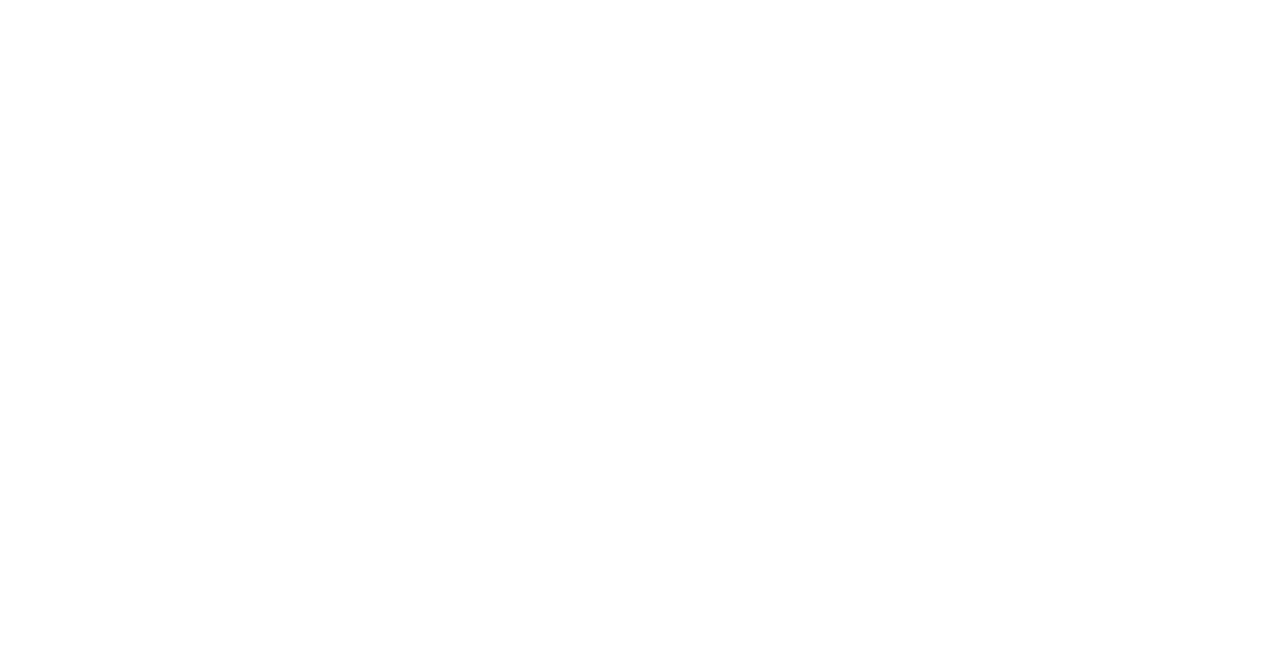
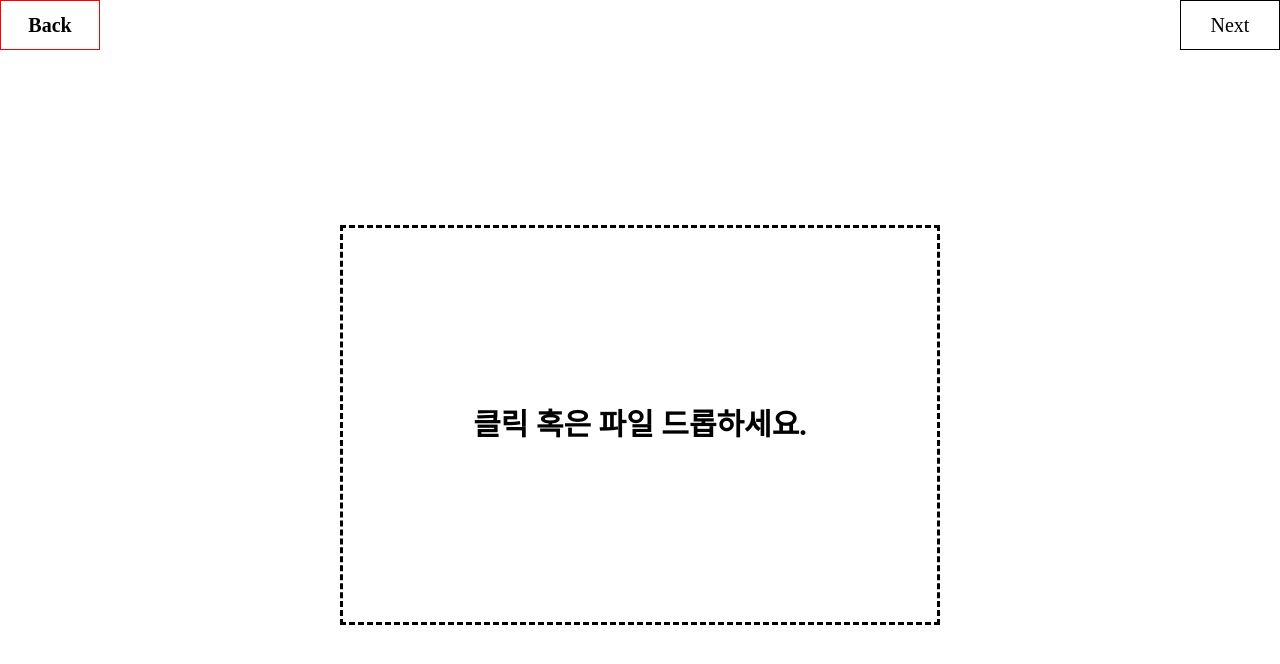
Before and after one commit to rijfe/r3f-ts, a React (Create React App) app: page /load in a window 1280 px wide. Before the commit this address had no page. Shown: the top 664 px of the page. Built offline with nearby package versions, Linux system fonts and the light colour scheme.

Commit message:
feat: stl load 성공

```diff
--- a/package.json
+++ b/package.json
@@ -4,6 +4,7 @@
   "private": true,
   "dependencies": {
     "@react-three/cannon": "^6.6.0",
+    "@react-three/drei": "^9.97.0",
     "@react-three/fiber": "^8.15.15",
     "@testing-library/jest-dom": "^5.17.0",
     "@testing-library/react": "^13.4.0",
--- a/src/App.tsx
+++ b/src/App.tsx
@@ -5,6 +5,7 @@
 import LoginPage from "./pages/LoginPage";
 import MainPage from "./pages/MainPage";
 import FallingCubePage from "./pages/FallingCubePage";
+import STLLoadPage from "./pages/STLLoadPage";
 
 function App() {
   return (
@@ -16,6 +17,7 @@
           <Route path="/login" element={<LoginPage/>}/>
           <Route path="/main" element={<MainPage/>}/>
           <Route path="/falling" element={<FallingCubePage/>}/>
+          <Route path="/load" element={<STLLoadPage/>}/>
         </Routes>
       </Router>
     </Container>
--- a/src/pages/FallingCubePage.tsx
+++ b/src/pages/FallingCubePage.tsx
@@ -2,11 +2,14 @@
 import styled from "styled-components";
 import { Canvas } from "@react-three/fiber";
 import { Physics } from "@react-three/cannon";
+import { OrbitControls } from "@react-three/drei";
+import { useNavigate } from "react-router-dom";
 
 import Plane from "../components/Plane";
 import Cube from "../components/Cube";
 
 function FallingCubePage(){
+    const navigate = useNavigate();
     const [ready, setReady] = useState<boolean>(false);
 
     useEffect(()=>{
@@ -16,6 +19,23 @@
 
     return(
         <FallingCubePageContainer>
+            <HeadContainer>
+                <PageMoveBtn
+                    onClick={()=>{
+                        navigate("/main");
+                    }}
+                >
+                    Back
+                </PageMoveBtn>
+
+                <PageMoveBtn
+                    onClick={()=>{
+                        navigate("/load");
+                    }}
+                >
+                    Next
+                </PageMoveBtn>
+            </HeadContainer>
             <Canvas dpr={[1,2]} shadows camera={{position:[-5,5,5], fov: 50}}>
                 <ambientLight />
                 <spotLight position={[10,10,10]} angle={0.25} penumbra={1} decay={0} intensity={Math.PI} castShadow/>
@@ -26,6 +46,7 @@
                     <Cube position={[-0.45, 9, 0.25]} />
                     {ready && <Cube position={[-0.45, 10, 0.25]} />}
                 </Physics>
+                <OrbitControls/>
             </Canvas>
         </FallingCubePageContainer>
     );
@@ -37,4 +58,26 @@
     display: flex;
     width: 100%;
     height: 100%;
+    flex-direction: column;
 `;
+
+const HeadContainer = styled.div`
+    display: flex;
+    width: 100%;
+    justify-content: space-between;
+`;
+
+const PageMoveBtn = styled.div`
+    display:flex;
+    justify-content: center;
+    align-items: center;
+    width: 10rem;
+    height: 5rem;
+    border: 1px solid;
+    font-size:2rem;
+
+    &:hover{
+        border-color:red;
+        font-weight: 900;
+    }
+`;
--- a/src/pages/MainPage.tsx
+++ b/src/pages/MainPage.tsx
@@ -13,6 +13,31 @@
 
     return(
         <MainPageContainer>
+            <HeadContainer>
+                <PageMoveBtn
+                    onClick={()=>{
+                        navigate("/login");
+                    }}
+                >
+                    Back
+                </PageMoveBtn>
+
+                <ResetBtn onClick={()=>{
+                    setNum(1);
+                    setNum2(1);
+                }}>
+                    RESET
+                </ResetBtn>
+
+                <PageMoveBtn
+                    onClick={()=>{
+                        navigate("/falling");
+                    }}
+                >
+                    Next
+                </PageMoveBtn>
+            </HeadContainer>
+
             <Canvas>
                 <ambientLight intensity={Math.PI / 2}/>
                 <spotLight position={[10,10,10]} angle={0.15} penumbra={1} decay={0} intensity={Math.PI}/>
@@ -20,21 +45,6 @@
                 <Box position={[-1.2, 0, 0]} num={num} setNum={setNum}/>
                 <Box position={[1.2, 0, 0]} num={num2} setNum={setNum2}/>
             </Canvas>
-
-            <PageMoveBtn
-                onClick={()=>{
-                    navigate("/falling")
-                }}
-            >
-                ➡️
-            </PageMoveBtn>
-
-            <ResetBtn onClick={()=>{
-                setNum(1);
-                setNum2(1);
-            }}>
-                RESET
-            </ResetBtn>
         </MainPageContainer>
     );
 }
@@ -43,8 +53,15 @@
 
 const MainPageContainer = styled.div`
     display: flex;
+    flex-direction: column;
     width: 100%;
     height: 100%;
+`;
+
+const HeadContainer = styled.div`
+    display: flex;
+    width: 100%;
+    justify-content: space-between;
 `;
 
 const PageMoveBtn = styled.div`
@@ -54,7 +71,13 @@
     width: 10rem;
     height: 5rem;
     border: 1px solid;
-`
+    font-size:2rem;
+
+    &:hover{
+        border-color:red;
+        font-weight: 900;
+    }
+`;
 
 
 const ResetBtn = styled.div`
@@ -64,4 +87,5 @@
     width: 10rem;
     height: 5rem;
     border: 1px solid;
+    font-size:1.5rem;
 `
--- /dev/null
+++ b/src/pages/STLLoadPage.tsx
@@ -0,0 +1,150 @@
+import styled from "styled-components";
+import { useState, useRef } from "react";
+import { useNavigate } from "react-router-dom";
+import { Canvas, useFrame } from "@react-three/fiber";
+import { OrbitControls } from "@react-three/drei";
+import { BufferGeometry } from "three";
+import { STLLoader } from 'three/examples/jsm/loaders/STLLoader';
+import { Mesh, Box3, Vector3} from "three";
+
+
+function STLLoadPage(){
+    const meshRef = useRef<Mesh>(null!);
+
+    const [isEnter, setIsEnter] = useState<boolean>(false);
+    const [isDrop, setIsDrop] = useState<boolean>(false);
+
+    const [fileInfo, setFileInfo] = useState<string>("");
+    const [geometry, setGeometry] = useState<BufferGeometry>();
+
+    const navigate = useNavigate();
+
+    const handleDrop = (event : React.DragEvent) =>{
+        event.preventDefault();
+        const file = event.dataTransfer.files[0];
+        console.log(file);
+        setFileInfo(URL.createObjectURL(file));
+        loading(file);
+    }
+
+    const handleUpload = ({ target }:any) => {
+        const file = target.files[0];
+        console.log(file); // 코드 추가
+        loading(file);
+    };
+
+    const loading = (file:File) =>{
+        const loader = new STLLoader();
+        loader.load(URL.createObjectURL(file), geo=>{
+            setGeometry(geo);
+        });
+        setIsDrop(true);
+    };
+    return(
+        <Container>
+            <HeadContainer>
+                <PageMoveBtn
+                    onClick={()=>{
+                        navigate("/falling");
+                    }}
+                >
+                    Back
+                </PageMoveBtn>
+
+                <PageMoveBtn
+                    onClick={()=>{
+                        // navigate("/load");
+                    }}
+                >
+                    Next
+                </PageMoveBtn>
+            </HeadContainer>
+
+            <Bodycontainer>
+                {isDrop ?
+                <Canvas camera={{position:[0,0,20]}}>
+                    <directionalLight intensity={0.8} position={[0,1,0]}/>
+                    <directionalLight intensity={0.8} position={[0,-1,0]}/>
+                    <mesh geometry={geometry} ref={meshRef}>
+                        <meshStandardMaterial/>
+                    </mesh>
+                    <OrbitControls/>
+                </Canvas>
+                :<FileUploadBox
+                    onDragEnter={(event)=>{
+                        event.preventDefault();
+                        setIsEnter(true);
+                    }}
+                    onDragLeave={(event)=>{
+                        event.preventDefault();
+                        setIsEnter(false);
+                    }}
+                    onDragOver={(event)=>{
+                        event.preventDefault();
+                    }}
+                    onDrop={handleDrop}
+                    style={{borderColor:`${isEnter ? 'red' : 'black'}`}}
+                >
+                    <FileInput type="file" onChange={handleUpload}/>
+                    <BoxText>클릭 혹은 파일 드롭하세요.</BoxText>
+                </FileUploadBox>}
+            </Bodycontainer>
+
+        </Container>
+    );
+}
+
+export default STLLoadPage;
+
+const Container = styled.div`
+    display: flex;
+    width: 100%;
+    height: 100%;
+    flex-direction:column;
+`;
+
+const HeadContainer = styled.div`
+    display: flex;
+    width: 100%;
+    justify-content: space-between;
+`;
+
+const PageMoveBtn = styled.div`
+    display:flex;
+    justify-content: center;
+    align-items: center;
+    width: 10rem;
+    height: 5rem;
+    border: 1px solid;
+    font-size:2rem;
+
+    &:hover{
+        border-color:red;
+        font-weight: 900;
+    }
+`;
+
+const Bodycontainer = styled.div`
+    display:flex;
+    justify-content: center;
+    align-items: center;
+    flex:1;
+`;
+
+const FileUploadBox = styled.label`
+    display: flex;
+    width:60rem;
+    height: 40rem;
+    border: 3px dashed;
+    justify-content:center;
+    align-items:center;
+`;
+
+const BoxText = styled.h1`
+    font-size: 3rem;
+    font-weight: 900;
+`;
+
+const FileInput = styled.input`
+    display:none
+`;
```
Also changed, not shown: 1 other file (tests, documents, lock files or other folders).
